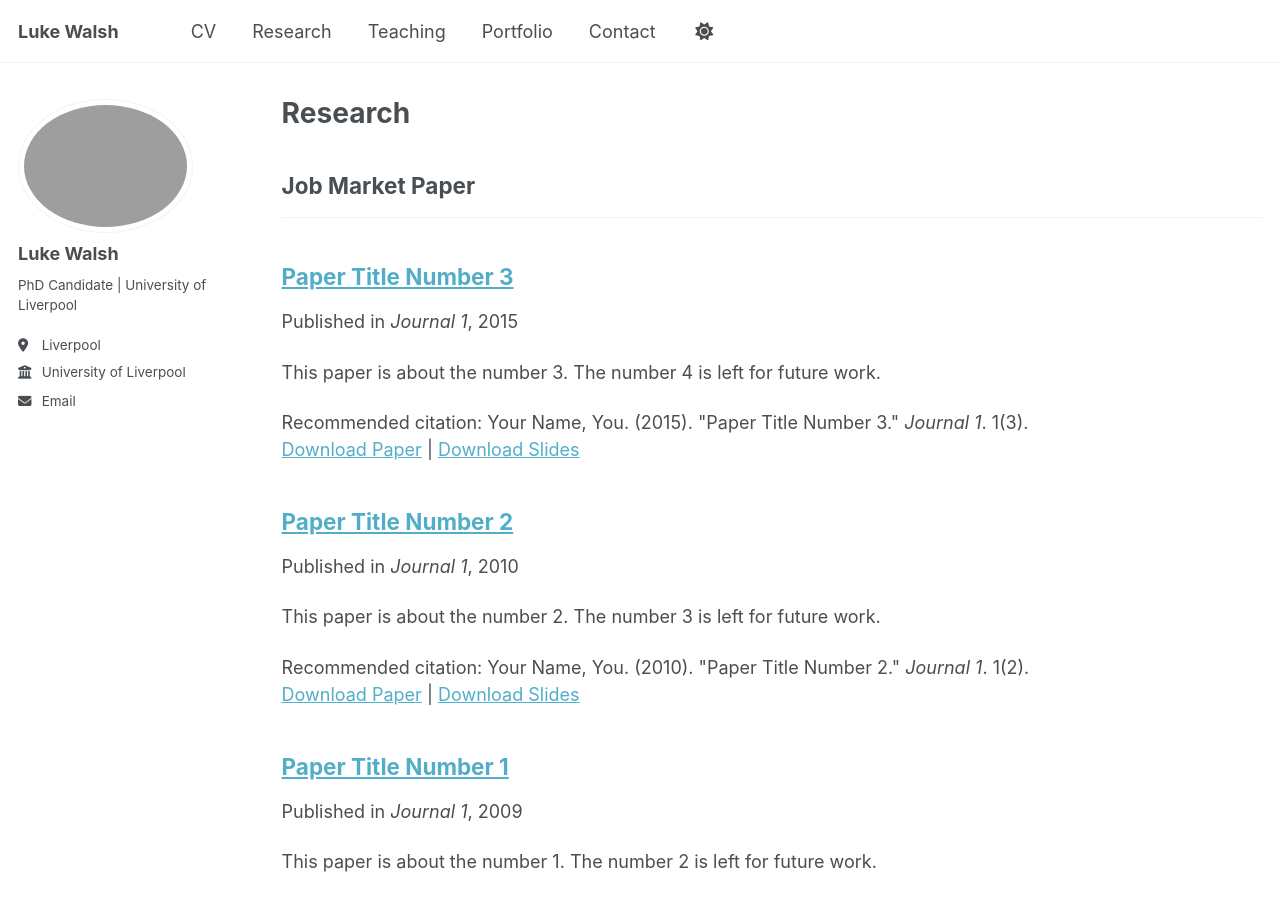
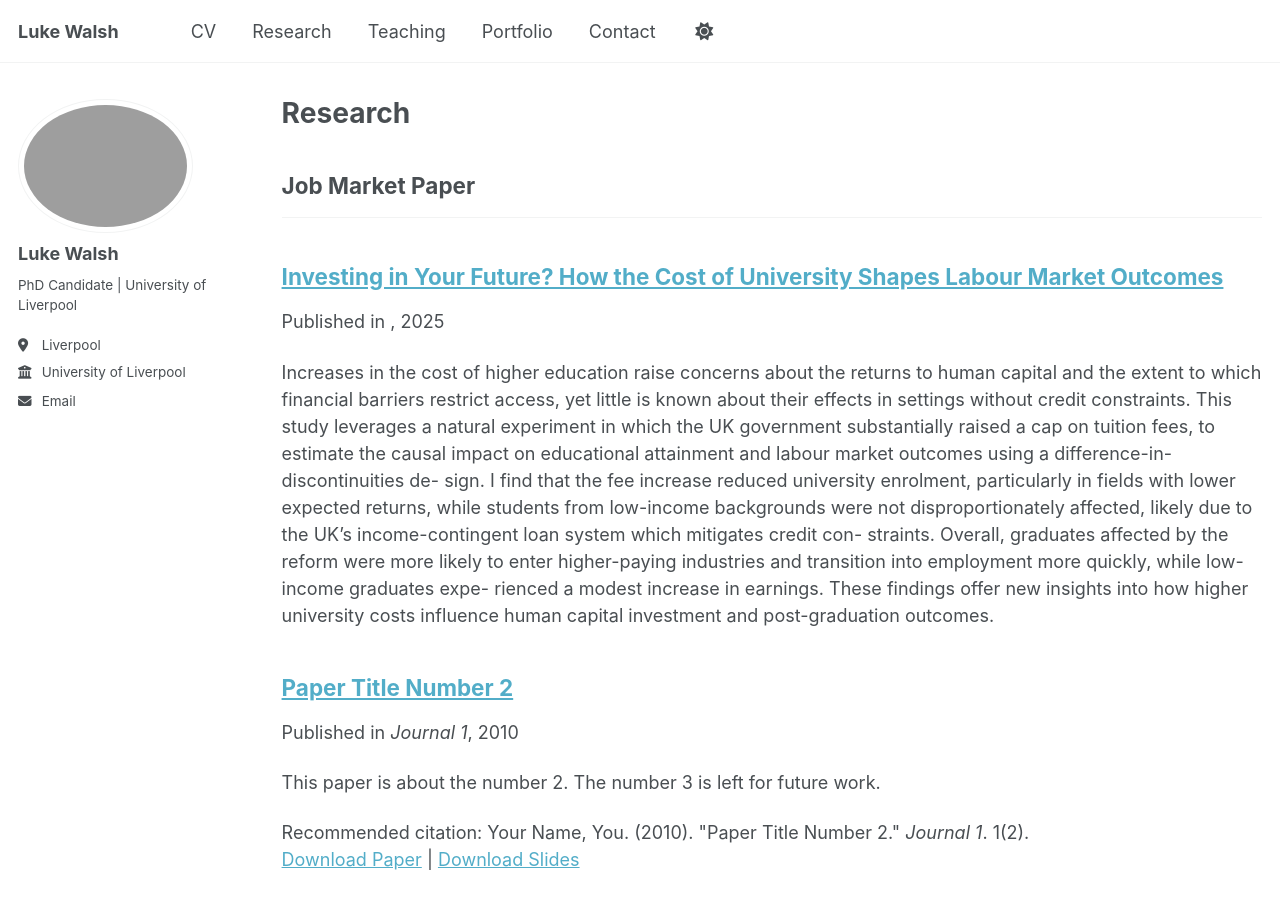
Before and after one commit to LukeWalsh308/LukeWalsh308.github.io, a Jekyll site: the page built from _pages/research.html, in a window 1280 px wide and 900 px high. Built offline with Jekyll 4.4.1, drawn with Linux system fonts in a browser that asks for light colours; a script that is not in the unit is left out.

Commit message:
Update 2015-10-01-paper-title-number-3.md

```diff
--- a/_publications/2015-10-01-paper-title-number-3.md
+++ b/_publications/2015-10-01-paper-title-number-3.md
@@ -1,14 +1,22 @@
 ---
-title: "Paper Title Number 3"
+title: "Investing in Your Future? How the Cost of University Shapes Labour Market Outcomes"
 collection: publications
 category: manuscripts
-permalink: /publication/2015-10-01-paper-title-number-3
-excerpt: 'This paper is about the number 3. The number 4 is left for future work.'
-date: 2015-10-01
-venue: 'Journal 1'
-slidesurl: 'http://academicpages.github.io/files/slides3.pdf'
-paperurl: 'http://academicpages.github.io/files/paper3.pdf'
-citation: 'Your Name, You. (2015). &quot;Paper Title Number 3.&quot; <i>Journal 1</i>. 1(3).'
+permalink:
+excerpt: 'Increases in the cost of higher education raise concerns about the returns to human capital
+and the extent to which financial barriers restrict access, yet little is known about their effects
+in settings without credit constraints. This study leverages a natural experiment in which the
+UK government substantially raised a cap on tuition fees, to estimate the causal impact on
+educational attainment and labour market outcomes using a difference-in-discontinuities de-
+sign. I find that the fee increase reduced university enrolment, particularly in fields with lower
+expected returns, while students from low-income backgrounds were not disproportionately
+affected, likely due to the UK’s income-contingent loan system which mitigates credit con-
+straints. Overall, graduates affected by the reform were more likely to enter higher-paying
+industries and transition into employment more quickly, while low-income graduates expe-
+rienced a modest increase in earnings. These findings offer new insights into how higher
+university costs influence human capital investment and post-graduation outcomes.'
+date: 2025-10-01
+
 ---
 
 The contents above will be part of a list of publications, if the user clicks the link for the publication than the contents of section will be rendered as a full page, allowing you to provide more information about the paper for the reader. When publications are displayed as a single page, the contents of the above "citation" field will automatically be included below this section in a smaller font.
```
